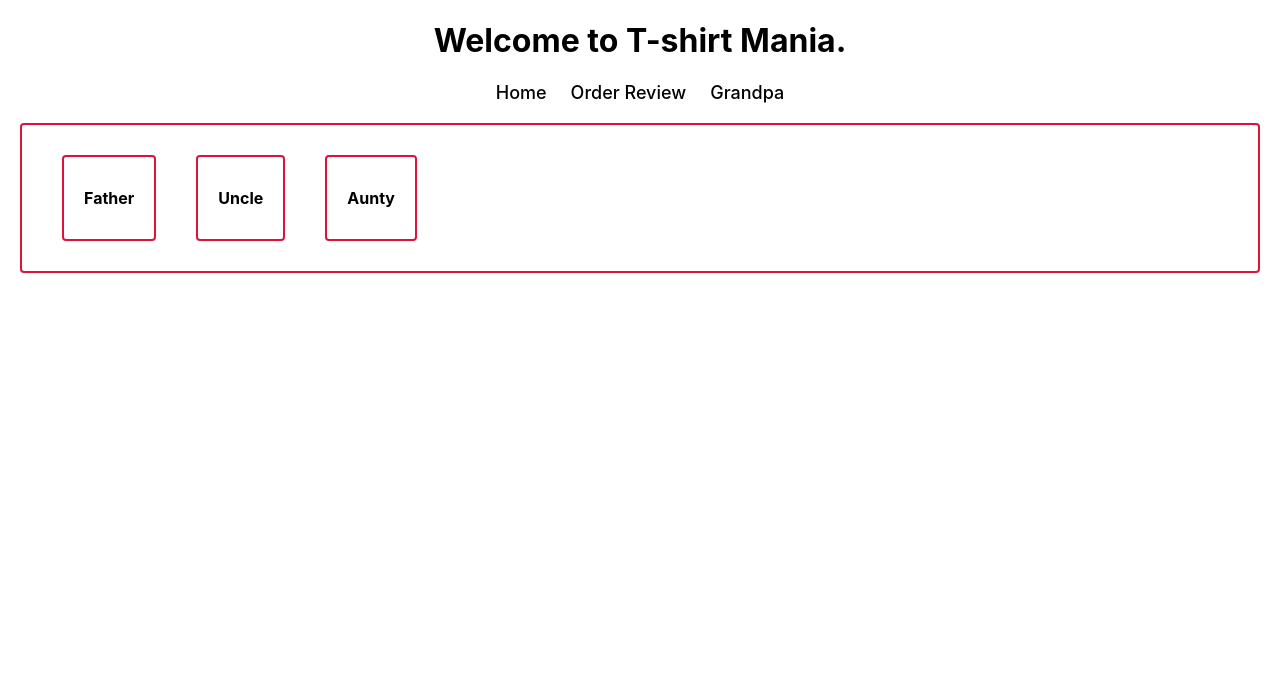
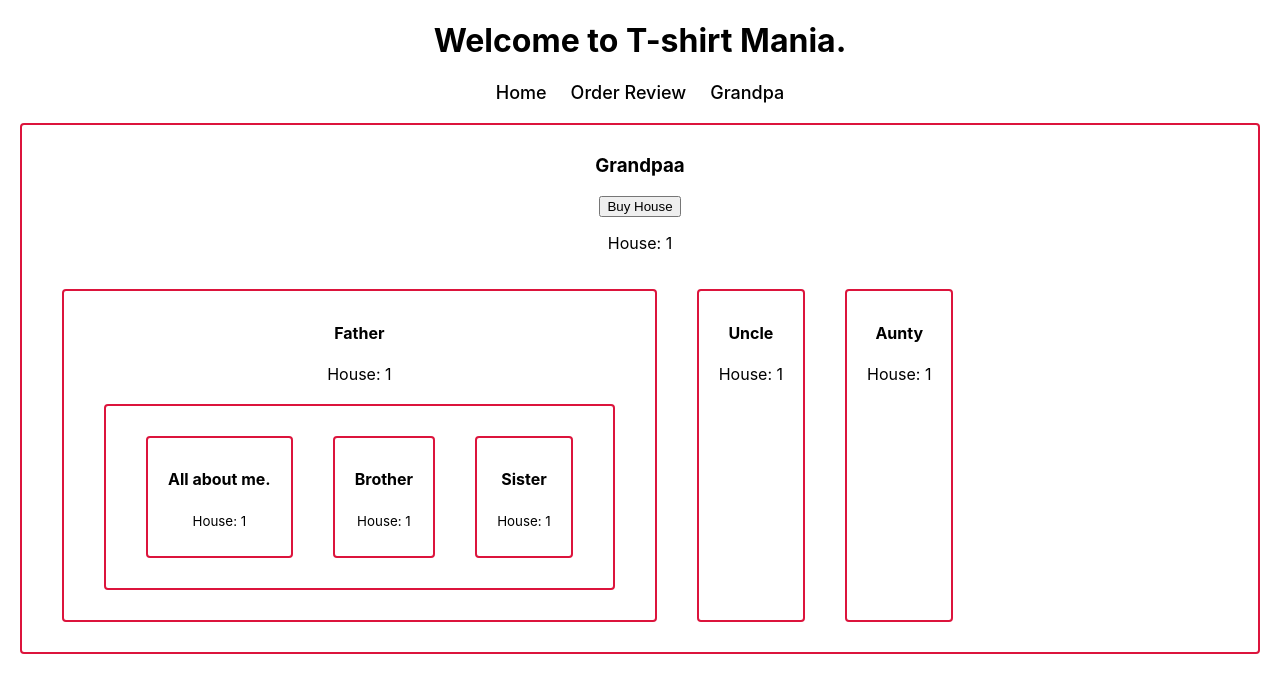
Before and after one commit to mabrur007/react-tshirt-project, a React (Create React App) app: page /grandpa in a window 1280 px wide. Shown: the top 692 px of the page. Built offline with nearby package versions, Linux system fonts and the light colour scheme.

Commit message:
buy house onclicked

```diff
--- a/src/components/Aunty/Aunty.js
+++ b/src/components/Aunty/Aunty.js
@@ -1,9 +1,10 @@
 import React from 'react';
 
-const Aunty = () => {
+const Aunty = ({house}) => {
     return (
         <div>
             <h4>Aunty</h4>
+            <p>House: { house}</p>
         </div>
     );
 };
--- a/src/components/Brother/Brother.js
+++ b/src/components/Brother/Brother.js
@@ -1,11 +1,15 @@
 import React from 'react';
 
-const Brother = () => {
-    return (
-        <div>
-            <h4>Brother</h4>
-        </div>
-    );
+const Brother = ({ house }) => {
+  return (
+    <div>
+      <h4>Brother</h4>
+      <p>
+        <small>House: {house}</small>
+      </p>
+
+    </div>
+  );
 };
 
 export default Brother;
--- a/src/components/Father/Father.js
+++ b/src/components/Father/Father.js
@@ -1,11 +1,19 @@
 import React from 'react';
+import MySelf from '../MySelf/MySelf';
+import Brother from "../Brother/Brother";
+import Sister from "../Sister/Sister";
 
-const Father = () => {
+const Father = ({house}) => {
     return (
-        <div>
-            <h4>Father</h4>
-
+      <div>
+        <h4>Father</h4>
+        <p>House: {house}</p>
+        <div style={{display: 'flex'}}>
+          <MySelf house={house}></MySelf>
+          <Brother house={house}></Brother>
+          <Sister house={house}></Sister>
         </div>
+      </div>
     );
 };
 
--- a/src/components/Grandpa/Grandpa.js
+++ b/src/components/Grandpa/Grandpa.js
@@ -1,16 +1,28 @@
-import React from 'react';
+import React, { useState } from 'react';
 import Father from '../Father/Father';
 import Uncle from "../Uncle/Uncle";
 import Aunty from "../Aunty/Aunty";
 import './Grandpa.css';
 
 const Grandpa = () => {
+  const [house, setHouse] = useState(1);
+
+  const buyHouseCount = () => {
+    const newHOuse = house + 1;
+    setHouse(newHOuse);
+  }
+
     return (
-        <div className='grandpa' style={{display: 'flex'}}>
-            <Father></Father>
-            <Uncle></Uncle>
-            <Aunty></Aunty>
-        </div>
+      <div className="grandpa">
+        <h3>Grandpaa</h3>
+        <button onClick={buyHouseCount}>Buy House</button>
+        <p>House: { house}</p>
+        <section style={{ display: "flex" }}>
+          <Father house={house}></Father>
+          <Uncle house={house}></Uncle>
+          <Aunty house={house}></Aunty>
+        </section>
+      </div>
     );
 };
 
--- a/src/components/MySelf/MySelf.js
+++ b/src/components/MySelf/MySelf.js
@@ -1,9 +1,10 @@
 import React from 'react';
 
-const MySelf = () => {
+const MySelf = ({house}) => {
     return (
         <div>
             <h4>All about me.</h4>
+            <p><small>House: { house}</small></p>
         </div>
     );
 };
--- a/src/components/Sister/Sister.js
+++ b/src/components/Sister/Sister.js
@@ -1,9 +1,10 @@
 import React from 'react';
 
-const Sister = () => {
+const Sister = ({house}) => {
     return (
         <div>
             <h4>Sister</h4>
+            <p><small>House: { house}</small></p>
         </div>
     );
 };
--- a/src/components/Uncle/Uncle.js
+++ b/src/components/Uncle/Uncle.js
@@ -1,9 +1,10 @@
 import React from 'react';
 
-const Uncle = () => {
+const Uncle = ({house}) => {
     return (
         <div>
             <h4>Uncle</h4>
+            <p>House: { house}</p>
         </div>
     );
 };
```
